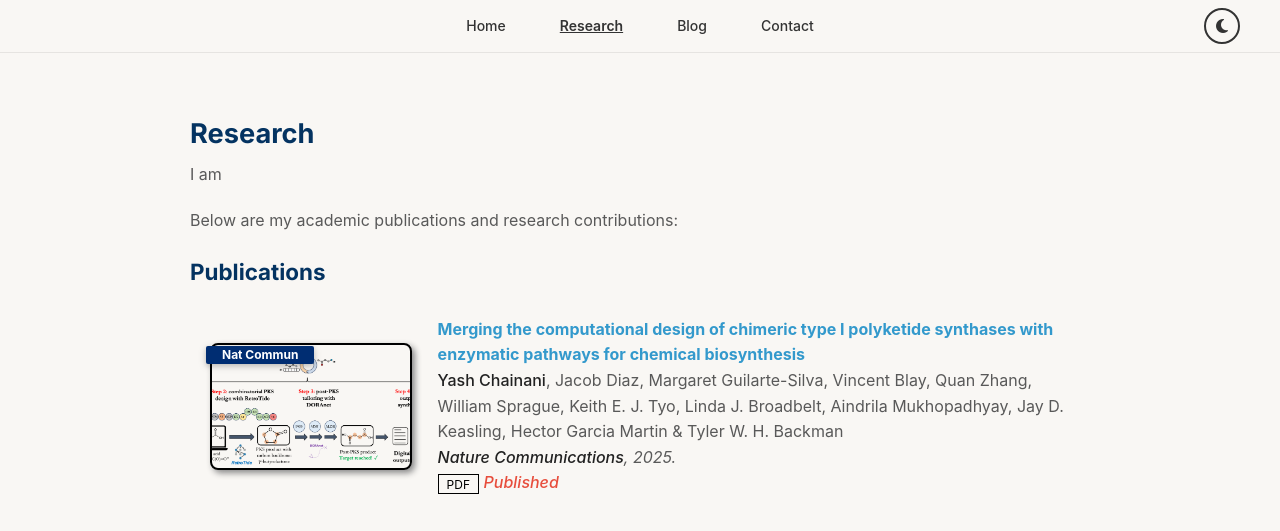
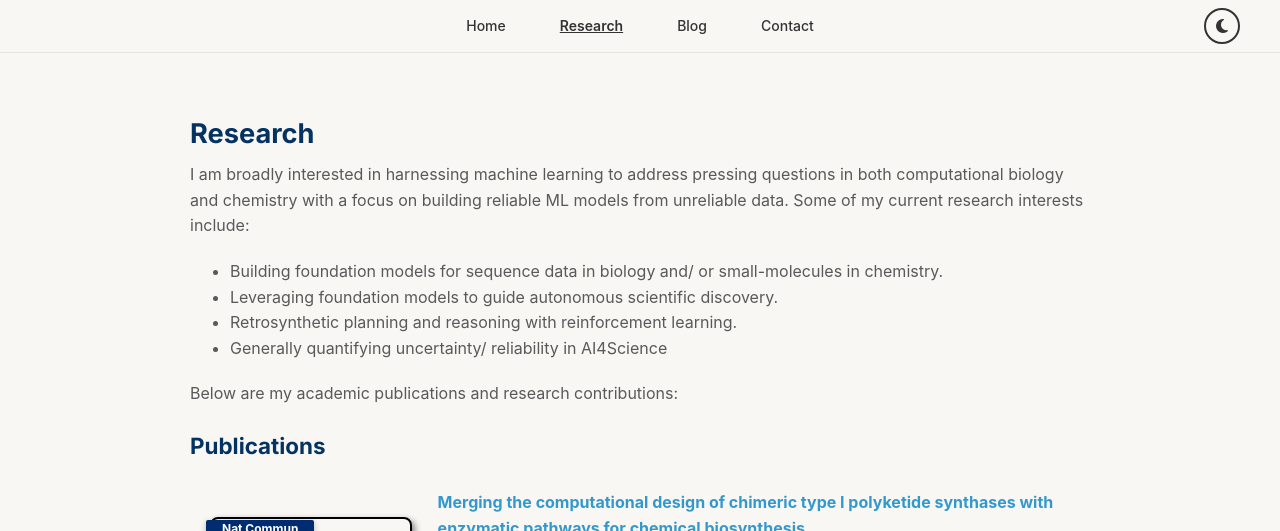
Before and after one commit to yashchainani21/yashchainani21.github.io, a Jekyll site: the page built from publications.md, in a window 1280 px wide and 1062 px high, cut to the strip 0-531 px from the top of the window. Built offline with Jekyll 4.4.1, drawn with Linux system fonts in a browser that asks for light colours; a style sheet for code colours, icons or effects is not loaded.

Commit message:
updated description of research interests

```diff
--- a/publications.md
+++ b/publications.md
@@ -6,7 +6,12 @@ permalink: /publications/
 
 # Research
 
-I am
+I am broadly interested in harnessing machine learning to address pressing questions in both computational biology and chemistry with a focus on building reliable ML models from unreliable data. Some of my current research interests include:
+
+- Building foundation models for sequence data in biology and/ or small-molecules in chemistry.
+- Leveraging foundation models to guide autonomous scientific discovery.
+- Retrosynthetic planning and reasoning with reinforcement learning.
+- Generally quantifying uncertainty/ reliability in AI4Science
 
 Below are my academic publications and research contributions:
 
```
